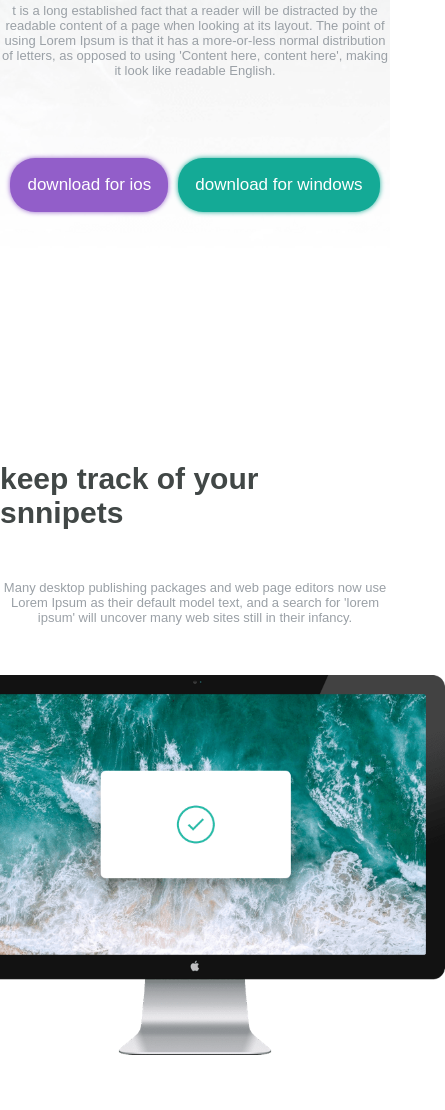
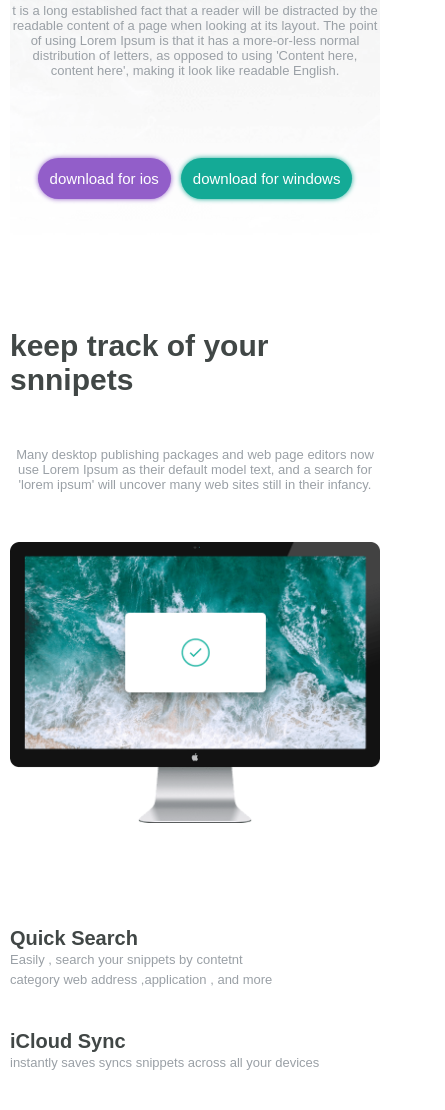
Before and after one commit to RezaFrontEndDeveloper/frontend-mentor-clipboard-landing-page, a plain HTML site: page index.html in a window 390 px wide. Shown: the part 350-1460 px from the top of the page, 445 px wide, since content can reach past the window. Drawn offline with Linux system fonts and the light colour scheme.

Commit message:
seccond commit

```diff
--- a/index.html
+++ b/index.html
@@ -66,7 +66,7 @@
       <!-- section-5 -->
       <div class="flex">
         <div class="flex-col">
-          <img class="img" src="./images/icon-blacklist.svg" alt="" />
+          <img src="./images/icon-blacklist.svg" alt="" />
           <h2 class="title title-sm">Create black Listets</h2>
           <p class="paragraph">Lorem ipsum dolor sit amet, consectetur adipisicing elit. Voluptates pariatur minus porro error aliquam nobis, in</p>
         </div>
--- a/style.css
+++ b/style.css
@@ -114,7 +114,9 @@ body {
   flex: 1;
 }
 .img {
+  width: 100%;
   max-width: 700px;
+  height: auto;
 }
 .flex-col {
   display: flex;
@@ -122,10 +124,10 @@ body {
   justify-content: center;
   align-items: center;
   gap: 30px;
-  width: 400px;
+  max-width: 400px;
 }
 .flex-col p {
-  width: 300px;
+  max-width: 300px;
 }
 .section-7 {
   display: flex;
@@ -170,24 +172,36 @@ body {
   color: #0a7769;
 }
 
-@media screen and (max-width: 480px) {
+@media (max-width: 480px) {
   .container {
     width: 100%;
-    /* gap: 80px; */
+    gap: 80px;
+    padding: 0 10px;
   }
   .flex {
     flex-direction: column;
   }
+  .flex-col {
+    gap: 15px;
+  }
   .title {
     font-size: 30px;
+  }
+  .title-sm {
+    font-size: 20px;
   }
   .paragraph {
     font-size: 13px;
   }
   .img {
-    max-width: 500px;
+    width: 100%;
   }
   .footer {
     flex-wrap: wrap;
   }
+  .btn {
+    padding: 12px;
+    font-size: 15px;
+    cursor: pointer;
+  }
 }
```
